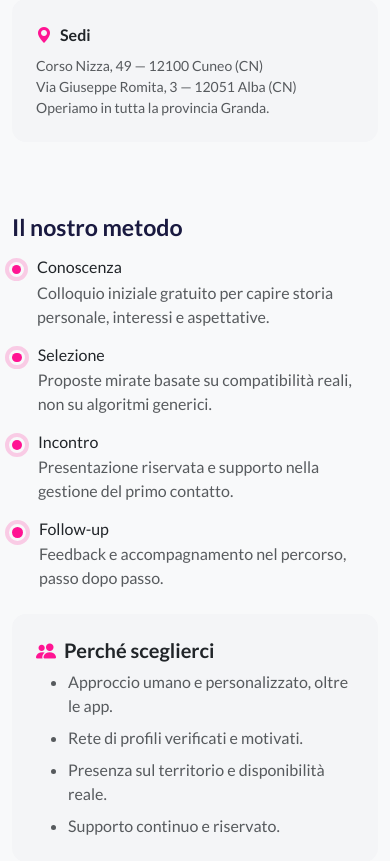
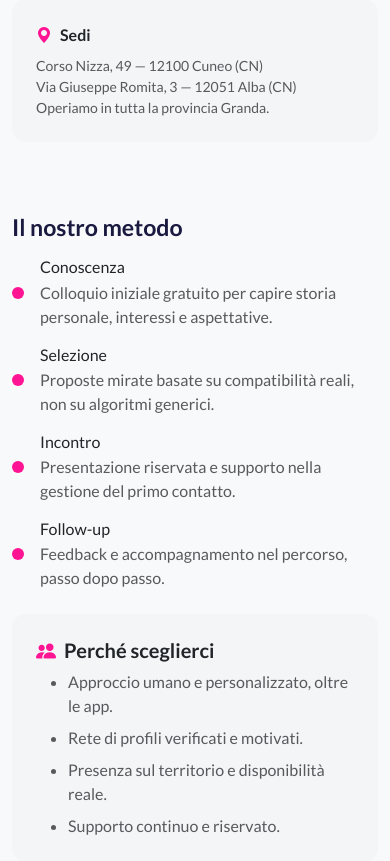
Before and after one commit to JscaBrr/GrandaIncontri, a Flask app: page /chisiamo in a window 390 px wide. Shown: the part 725-1586 px from the top of the page. Run offline with Flask 3, Linux system fonts and the light colour scheme.

Commit message:
versione 0

```diff
--- a/static/css/style.css
+++ b/static/css/style.css
@@ -1,7 +1,6 @@
 /* ==========================================================================
    0) IMPORT & VARIABILI
    ========================================================================== */
-@import url('https://fonts.googleapis.com/css2?family=Lato:wght@400;500;600;700&family=Yeseva+One&display=swap');
 
 :root {
   --gi-deep:  #1a1a40;
@@ -320,34 +319,37 @@ html, body {
   box-shadow: 0 10px 30px rgba(255,20,147,.25);
 }
 
-.gi-icon {
-  font-size: 64px;
-  color: var(--gi-deep);
-  line-height: 1;
+.gi-icon { font-size: 64px; color: var(--gi-deep); line-height: 1; }
+.gi-badge-caption { color: #fff; font-weight: 600; margin-top: .35rem; }
+
+.gi-step{
+  display: flex;
+  gap: 1rem;
+  align-items: center; /* centra verticalmente per evitare stretch */
 }
 
-.gi-badge-caption {
-  color: #fff;
-  font-weight: 600;
-  margin-top: .35rem;
+/* DOT: dimensioni fissate (niente deformazioni) + secondo cerchio pulsante */
+.gi-step .dot{
+  display: inline-block;
+  width: 12px;
+  height: 12px;
+  min-width: 12px;   /* blocca lo stretch in flex */
+  min-height: 12px;
+  flex: 0 0 12px;    /* base fissa nel container flex */
+  border-radius: 50%;
+  background: var(--gi-pink);
+  box-shadow: 0 0 0 0 rgba(255,20,147,.35); /* <-- secondo cerchio */
+  animation: gi-pulse-ring 1.8s ease-out infinite;
+  will-change: box-shadow;
 }
 
-.gi-step {
-  display: flex;
-  gap: 1rem;
-  align-items: flex-start;
+@keyframes gi-pulse-ring{
+  0%   { box-shadow: 0 0 0 0   rgba(255,20,147,.35); }
+  70%  { box-shadow: 0 0 0 12px rgba(255,20,147,0); }
+  100% { box-shadow: 0 0 0 0   rgba(255,20,147,0); }
 }
 
-.gi-step .dot {
-  width: 12px;
-  height: 12px;
-  border-radius: 50%;
-  background: var(--gi-pink);
-  margin-top: .6rem;
-  box-shadow: 0 0 0 .25rem rgba(255,20,147,.2);
-}
-
-.gi-cta {
+.gi-cta{
   background: linear-gradient(135deg, var(--gi-deep) 0%, var(--gi-berry) 100%);
   border-radius: 16px;
 }
@@ -356,27 +358,26 @@ html, body {
 /* ==========================================================================
    9) RESPONSIVE
    ========================================================================== */
-@media (max-width: 576px) {
+@media (max-width: 576px){
   .hero { height: auto; position: relative; }
-  .hero::before { content: ""; display: block; padding-top: 100%; }
-  .hero-img,
-  .hero-overlay { position: absolute !important; inset: 0; width: 100%; height: 100%; }
-  .hero-content { position: absolute !important; left: 50% !important; bottom: 0 !important; transform: translateX(-50%); width: 100%; }
+  .hero::before { content:""; display:block; padding-top:100%; }
+  .hero-img, .hero-overlay { position:absolute !important; inset:0; width:100%; height:100%; }
+  .hero-content { position:absolute !important; left:50% !important; bottom:0 !important; transform:translateX(-50%); width:100%; }
   .hero-content .display-5 { font-size: 1.8rem; }
   .hero-content .lead { font-size: 1rem; }
 
   .gi-badge { width: 120px; height: 120px; }
   .gi-icon  { font-size: 48px; }
 
+  /* mantieni il cerchio perfetto anche su mobile */
   .gi-step .dot{
-    width: 14px;
-    aspect-ratio: 1 / 1;
-    height: auto;
+    width: 12px;
+    height: 12px;
+    min-width: 12px;
+    min-height: 12px;
+    flex: 0 0 12px;
     border-radius: 50%;
-    box-shadow: none;
-    outline: 4px solid rgba(255,20,147,.20);
-    outline-offset: 3px;
-    margin-top: .5rem;
+    animation: gi-pulse-ring 1.8s ease-out infinite;
   }
 
   .gi-cta .btn{
--- a/templates/base.html
+++ b/templates/base.html
@@ -12,10 +12,16 @@
   <!-- icona del sito (favicon) -->
   <link rel="icon" href="{{ url_for('static', filename='images/favicon.png') }}" type="image/png">
 
+  <!-- Google Fonts -->
+  <link rel="preconnect" href="https://fonts.googleapis.com">
+  <link rel="preconnect" href="https://fonts.gstatic.com" crossorigin>
+  <link href="https://fonts.googleapis.com/css2?family=Lato:wght@400;500;600;700&family=Yeseva+One&display=swap" rel="stylesheet">
+
   <!-- fogli di stile CSS -->
   <link href="https://cdn.jsdelivr.net/npm/bootstrap@5.3.5/dist/css/bootstrap.min.css" rel="stylesheet">
   <link rel="stylesheet" href="https://cdn.jsdelivr.net/npm/bootstrap-icons@1.11.3/font/bootstrap-icons.min.css">
   <link rel="stylesheet" href="{{ url_for('static', filename='css/style.css') }}">
+
 </head>
 
 <body>
--- a/templates/home.html
+++ b/templates/home.html
@@ -18,9 +18,9 @@
     <div class="container">
       <h1 class="display-5 fw-semibold text-white mb-2">Trova l'Amore con Granda Incontri</h1>
       <p class="lead text-white mb-3">
-        Siamo un’agenzia con radici a Cuneo e Alba: ogni giorno lavoriamo con passione
-        per aiutare le persone a incontrarsi e costruire nuove relazioni autentiche. Scopri i profili appena pubblicati e scrivi alla persona giusta per te.
-      </p>
+       Siamo un’agenzia con radici a Cuneo e Alba, al servizio di tutta la provincia Granda, Asti e Torino.
+       Ogni giorno lavoriamo con passione per aiutare le persone a incontrarsi e costruire nuove relazioni autentiche.
+       Scopri i profili pubblicati e scrivi alla persona giusta per te!</p>
       <a href="{{ url_for('annunci') }}" class="btn btn-primary btn-lg d-inline-block px-4">
         Visualizza annunci
       </a>
```
